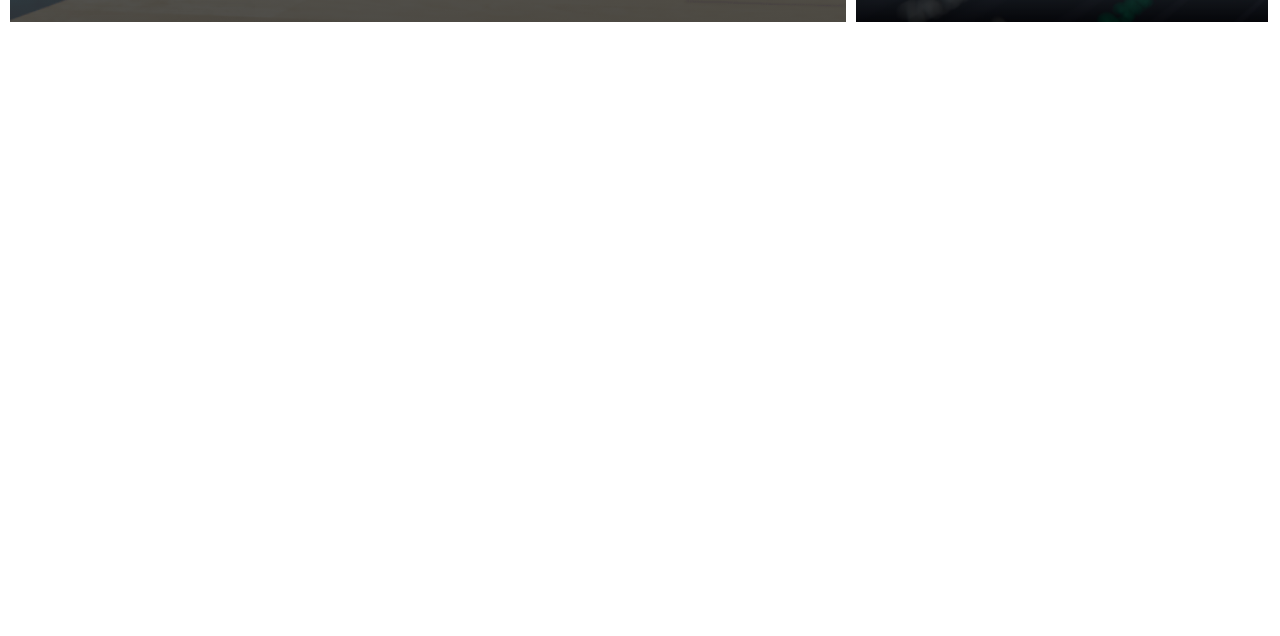
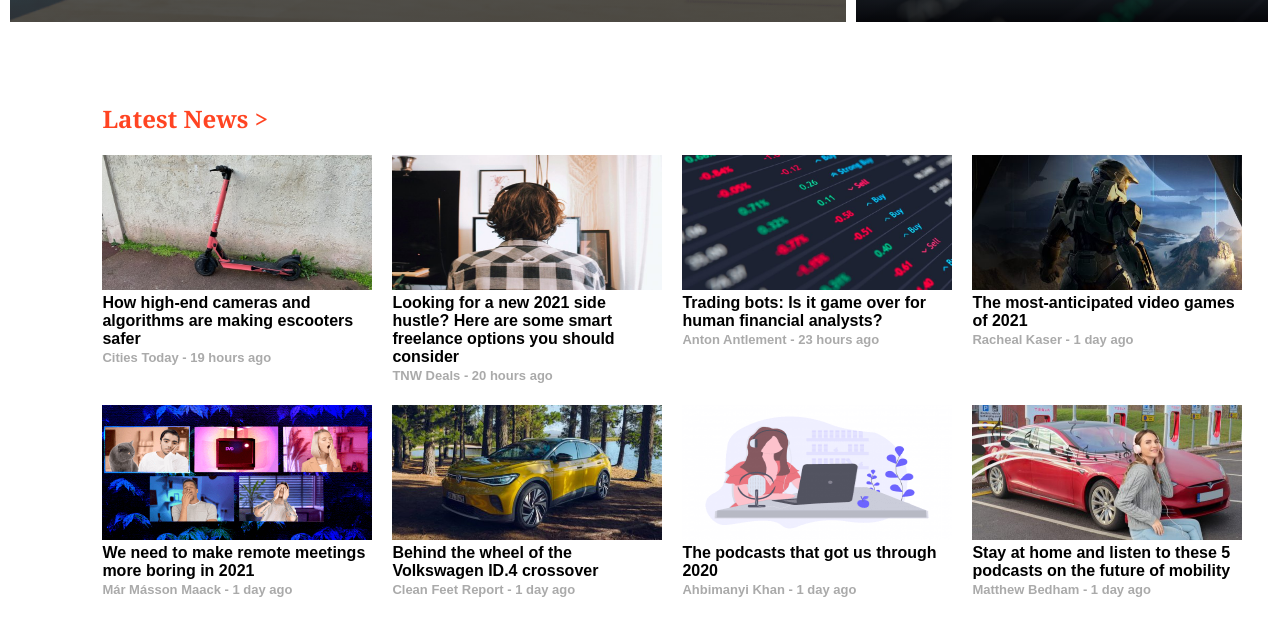
Before and after one commit to Habidoye97/the-next-web, a website: page index.html in a window 1280 px wide. Shown: the part 576-1212 px from the top of the page. Before the commit the page ends 800 px from the top, so only its background shows below. Drawn offline with Linux system fonts and the light colour scheme.

Commit message:
Add the section of the latest news to my html and put the necessary styling

```diff
--- a/index.html
+++ b/index.html
@@ -64,6 +64,51 @@
       </div>
     </div>
   </div>
-
+  <section class="thelatestnews-section">
+    <h2><a id="latestnews" href="#">Latest News ></a></h2>
+    <div class="thelatestnews">
+      <div>
+        <a href="#"><img src="./assets/pics2.jpg" alt="#"></a>
+        <h5><a id="latesttopicnews" href="#">How high-end cameras and algorithms are making escooters safer</a></h5>
+        <div><span id="latesttopicnewsothers"><a id="latesttopicnewsothers1" href="#">Cities Today - </a>19 hours ago</span></div>
+      </div>
+      <div>
+        <img src="./assets/picture1.jpg" alt="#">
+        <h5><a id="latesttopicnews" href="#">Looking for a new 2021 side hustle? Here are some smart freelance options you should consider </a></h5>
+        <div><span id="latesttopicnewsothers"><a id="latesttopicnewsothers1" href="#">TNW Deals - </a>20 hours ago</span></div>
+      </div>
+      <div>
+        <img src="./assets/pics3.jpg" alt="#">
+        <h5><a id="latesttopicnews" href="#">Trading bots: Is it game over for human financial analysts?</a></h5>
+        <div><span id="latesttopicnewsothers"><a id="latesttopicnewsothers1" href="#">Anton Antlement - </a>23 hours ago</span></div>
+      </div>
+      <div>
+        <img src="./assets/picture3.jpg" alt="#">
+        <h5><a id="latesttopicnews" href="#">The most-anticipated video games of 2021</a></h5>
+        <div><span id="latesttopicnewsothers"><a id="latesttopicnewsothers1" href="#">Racheal Kaser - </a> 1 day ago</span></div>
+      </div>
+      <div>
+        <img src="./assets/picture4.jpg" alt="#">
+        <h5><a id="latesttopicnews" href="#">We need to make remote meetings more boring in 2021</a></h5>
+        <div><span id="latesttopicnewsothers"><a id="latesttopicnewsothers1" href="#">
+          Már Másson Maack - </a>1 day ago</span></div>
+      </div>
+      <div>
+        <img src="./assets/picture5.jpg" alt="#">
+        <h5><a id="latesttopicnews" href="#">Behind the wheel of the Volkswagen ID.4 crossover</a></h5>
+        <div><span id="latesttopicnewsothers"><a id="latesttopicnewsothers1" href="#">Clean Feet Report - </a>1 day ago</span></div>
+      </div>
+      <div>
+        <img src="./assets/picture6.webp" alt="#">
+        <h5><a id="latesttopicnews" href="#">The podcasts that got us through 2020</a></h5>
+        <div><span id="latesttopicnewsothers"><a id="latesttopicnewsothers1" href="#">Ahbimanyi Khan - </a>1 day ago</span></div>
+      </div>
+      <div>
+        <img src="./assets/picture7.jpg" alt="#">
+        <h5><a id="latesttopicnews" href="#">Stay at home and listen to these 5 podcasts on the future of mobility</a></h5>
+        <div><span id="latesttopicnewsothers"><a id="latesttopicnewsothers1" href="#">Matthew Bedham - </a>1 day ago</span></div>
+      </div>
+    </div>
+  </section>
 </body>
 </html>
--- a/styles.css
+++ b/styles.css
@@ -241,3 +241,60 @@
   position: relative;
   font-family: "ARS Maquette", "Helvetica Neue", Arial, sans-serif;
 }
+
+.thelatestnews-section {
+  width: 100%;
+  padding-left: 8%;
+  padding-top: 80px;
+}
+
+#latestnews {
+  color: #f42;
+  text-decoration: none;
+  font-family: Georgia, 'Times New Roman', Times, serif;
+}
+
+.thelatestnews-section h2 {
+  padding-bottom: 20px;
+}
+
+.thelatestnews {
+  display: grid;
+  grid-template-columns: 270px 270px 270px 270px;
+  grid-column-gap: 20px;
+  grid-template-rows: 250px 250px;
+}
+
+img {
+  width: 270px;
+  height: 135px;
+}
+
+#latestnews:hover {
+  color: black;
+}
+
+#latesttopicnews {
+  font-family: "ARS-Maquette", "Helvetica-Neue", Arial, sans-serif;
+  font-size: 16px;
+  text-decoration: none;
+  color: #000;
+}
+
+#latesttopicnewsothers {
+  font-size: 13px;
+  font-weight: bolder;
+  color: #aaa;
+  font-family: "ARS-Maquette", "Helvetica-Neue", Arial, sans-serif;
+}
+
+#latesttopicnewsothers1 {
+  text-decoration: none;
+  color: #aaa;
+  font-size: 13px;
+  font-family: "ARS-Maquette", "Helvetica-Neue", Arial, sans-serif;
+}
+
+#latesttopicnewsothers1:hover {
+  color:black;
+}
```
Also changed, not shown: assets/picture1.jpg (added), assets/picture2.jpg (added), assets/picture3.jpg (added), assets/picture4.jpg (added), assets/picture5.jpg (added), assets/picture6.webp (added), assets/picture7.jpg (added).
